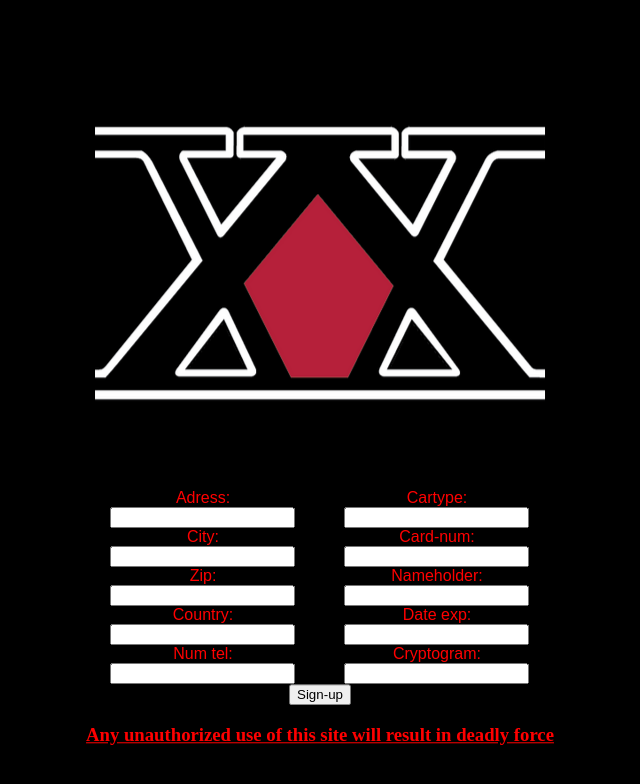
After one commit to Deemo1906/HunterHunter, a PHP site: page /pay.php in a window 1280 px wide. The commit adds this page. Shown: the top 784 px of the page, without its empty margins (320-960 px from the left). Run offline with PHP 8.4, Linux system fonts and the light colour scheme.

Commit message:
re pay lol

```diff
--- a/index.php
+++ b/index.php
@@ -153,7 +153,7 @@
                     <img class="unselected" src="img2.jpg" height="100px" width="100px" onclick="gotoitem(this, event)">
                     <img class="unselected" src="img2.jpg" height="100px" width="100px" onclick="gotoitem(this, event)">
                     <br>
-                    <input type="submit" value="Valider votre panier">
+                    <input type="submit" value="Valider votre panier"  onclick="window.open('pay.php','popup','width=600,height=600')" >
             </div>
             <div id=Historique>
                 <h3>Mon Historique d'achats</h3>
--- /dev/null
+++ b/pay.php
@@ -0,0 +1,82 @@
+<!DOCTYPE html>
+<html lang="en">
+<head>
+    <meta charset="UTF-8">
+    <meta http-equiv="X-UA-Compatible" content="IE=edge">
+    <meta name="viewport" content="width=device-width, initial-scale=1.0">
+    <link rel="stylesheet" href="style.css">
+    <title>Hunter association official site</title>
+</head>
+<body id="main">
+    <form action="sign_up.php" method="post">
+    <div id = "login">
+        <img src="logo_main.png" alt="logos">
+        <br>
+        <div id = "left">
+            <tr>
+                <td id="text">Adress:</td>
+                <br>
+                <td><input type="text" name="name"></td>
+            </tr>
+            <tr>
+                <td id="text">City:</td>
+                <br>
+                <td><input type="text" name="pseudo"></td>
+            </tr>
+            <tr>
+                <td id="text">Zip:</td>
+                <br>
+                <td><input type="text" name="pseudo"></td>
+            </tr>
+            <tr>
+                <td id="text">Country:</td>
+                <br>
+                <td><input type="text" name="pseudo"></td>
+            </tr>
+            <tr>
+                <td id="text">Num tel:</td>
+                <br>
+                <td><input type="text" name="pseudo"></td>
+            </tr>
+        </div>
+        <div id = "right">
+            <tr>
+                <td id="text">Cartype:</td>
+                <br>
+                <td><input type="text" name="pseudo"></td>
+            </tr>
+            <tr>
+                <td id="text">Card-num:</td>
+                <br>
+                <td><input type="text" name="pseudo"></td>
+            </tr>
+            <tr>
+                <td id="text">Nameholder:</td>
+                <br>
+                <td><input type="text" name="pseudo"></td>
+            </tr>
+            <tr>
+                <td id="text">Date exp:</td>
+                <br>
+                <td><input type="text" name="pseudo"></td>
+            </tr>
+            <tr>
+                <td id="text">Cryptogram:</td>
+                <br>
+                <td><input type="text" name="pseudo"></td>
+            </tr>
+        </div>
+
+        <br>
+        <tr>
+        <br>
+        <td colspan="2" align="center">
+        <input type="submit" name="submit" value="Sign-up">
+        </td>
+        </tr>
+        <h3 style="color: red;">Any unauthorized use of this site will result in deadly force</h3>
+    </div>
+    </form>
+    <script src="index.js"></script>
+</body>
+</html>
```
